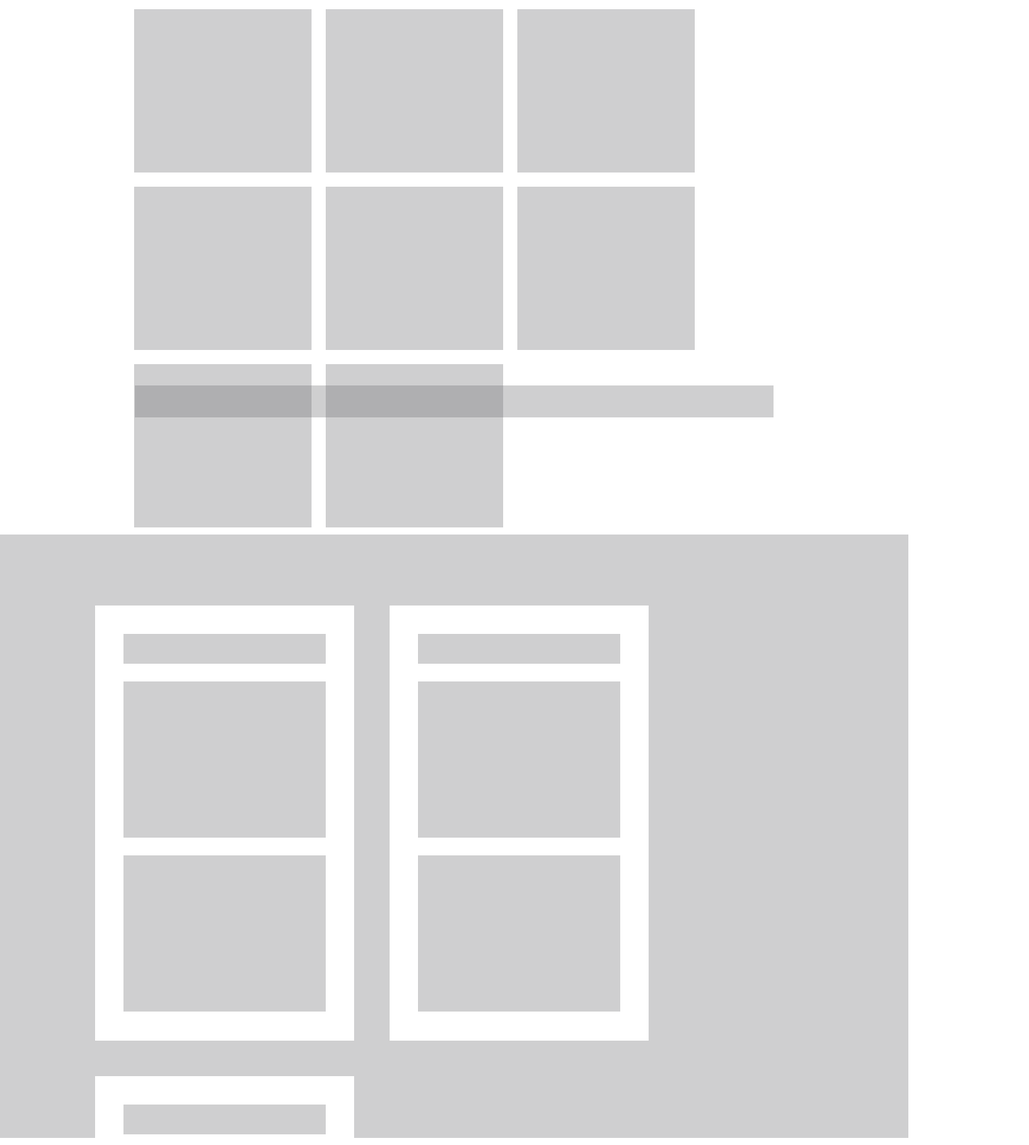
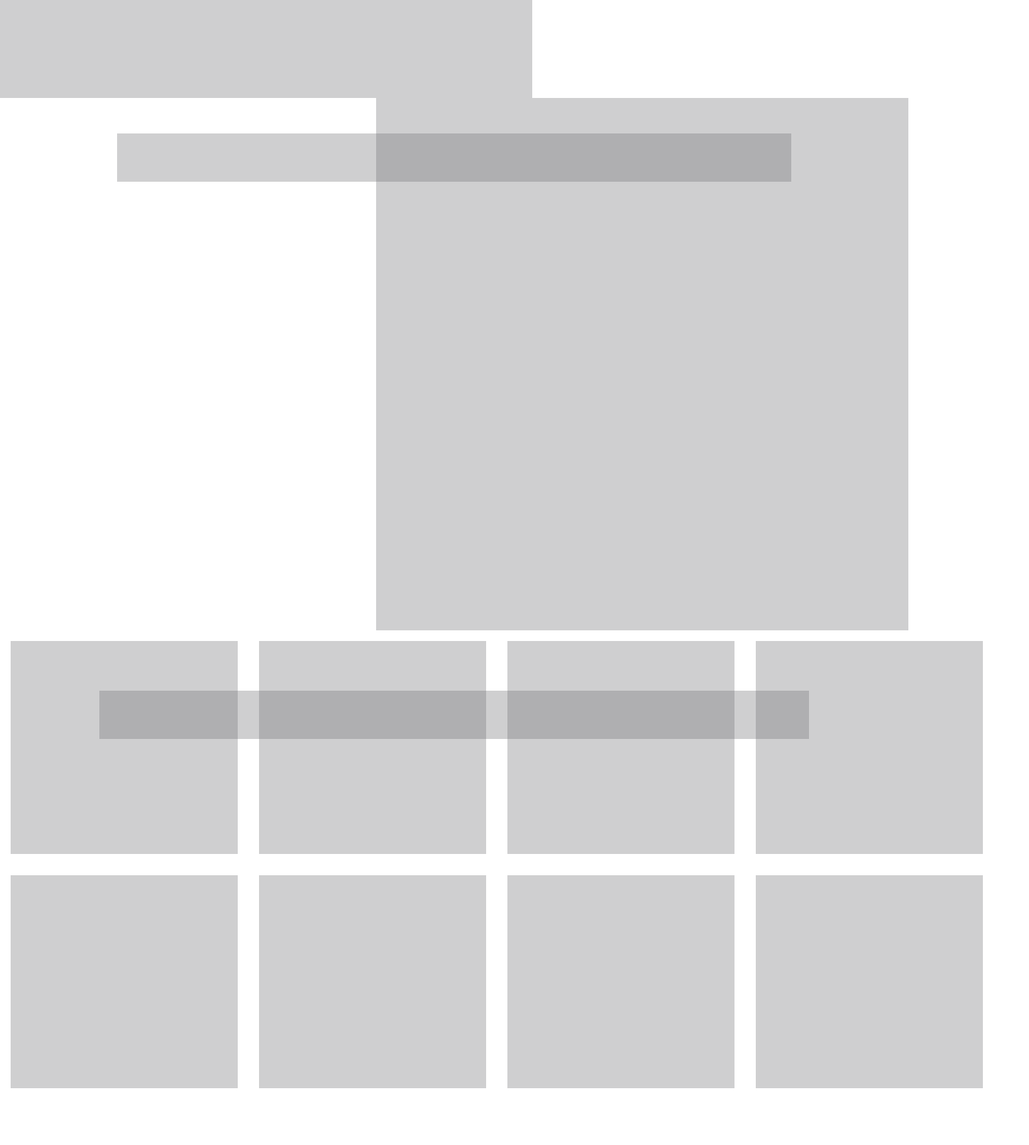
Before and after one commit to anushka1706/basic-html-css-test-1-anushka1706, a plain HTML site: page index.html in a window 1280 px wide. Shown: the part 827-2440 px from the top of the page at 71% size, 1450 px wide, since content can reach past the window. Drawn offline with Linux system fonts and the light colour scheme.

Commit message:
updated design

```diff
--- a/style.css
+++ b/style.css
@@ -44,89 +44,94 @@
   left: 50%;
   transform: translate(-50%, 0);
 }
-.row-1 {
-  margin: 30px auto;
-  height: 50px;
-  width: 650px;
+.row-1,.row-2,.row-3 {
+  margin: 40px auto;
+  height: 68px;
+  width: 750px;
 }
 .row-2 {
-  top: 615px;
-  margin: 15px auto;
-  height: 50px;
-  width: 790px;
+  top: 875px;
+  margin: 30px auto;
+  width: 950px;
   transform: translate(-50%, 0);
 }
 .row-3 {
-  top: 1270px;
-  height: 45px;
-  width: 900px;
+  top: 1650px;
+  width: 1000px;
+  margin: 40px auto;
 }
 .col-1 {
-  height: 550px;
+  height: 750px;
   width: 100%;
-  margin: 25px auto;
-  margin-top: 10px;
+  margin: 30px 0 150px 0;
+  margin-top: 35px;
 }
 .col-1-section-1,
 .col-1-section-2 {
   float: left;
-  width: 49%;
-  height: 500px;
-  padding-right: 5px;
+  width: 750px;
+  height: 750px;
 }
 .col-1-section-2 {
   float: right;
+
 }
 .col-2 {
   clear: both;
-  height: 500px;
-  margin: 100px auto;
+  height:670px;
+  width:auto;
+  margin: 55px 0;
 }
 .div-col-2 {
-  width: 72%;
-  height: 480px;
-  margin: 0 auto;
+  width: 1400px;
+  height: 650px;
+  margin: 20px auto;
   margin-bottom: 25px;
 }
 .section-2 {
-  width: 250px;
-  height: 230px;
-  margin: 10px 10px;
+  width: 320px;
+  height: 300px;
   float: left;
+  margin: 15px 15px;
 }
 .col-3 {
   clear: both;
-  height: 750px;
+  height: 880px;
   padding: 50px;
   margin: 20px auto;
   margin-top: 130px;
 }
 .div-col-3 {
-  width: 90%;
-  height: auto;
-  margin: 25px auto;
+  width: 1400px;
+  height: 920px;
+  margin: 10px auto;
+  padding: 0;
 }
 .col-3-section {
-  width: 335px;
+  width: 390px;
   float: left;
-  height: 583px;
-  margin: 25px 25px;
+  padding: 10px;
+  height: 750px;
   background-color: white;
-  padding: 15px;
+  margin: 35px 30px 30px 25px;
 }
 .col-3-p-1,
 .col-3-p-2,
 .col-3-p-3 {
+  box-sizing: border-box;
   height: 42px;
-  width: 285px;
-  margin: 25px;
+  width: 100px;
+  margin: 20px auto;
+  padding:0 175px;
 }
 .col-3-div-1,
 .col-3-div-2,
 .col-3-div-3 {
-  height: 220px;
-  width: 285px;
-  margin: 25px;
+  box-sizing: border-box;
+  height: 310px;
+  width: 100px;
+  margin: 25px auto;
+  padding: 0 175px;
 }
 .row-4 {
   clear: both;
@@ -151,23 +156,23 @@
 .row-4-col-4-3 {
   margin-top: 15px;
   width: 240px;
-  height: 50px;
+  height: 65px;
   float: left;
 }
 .row-4-col-4-4 {
   margin-top: 15px;
   width: 240px;
-  height: 50px;
+  height: 65px;
   float: right;
 }
 .row-5 {
-  height: 350px;
+  height: 270px;
   clear: both;
   padding: 30px;
 }
 .col-4 {
   width: 700px;
-  height: 350px;
+  height: 270px;
   background-color: whitesmoke;
 }
 .col-4-1 {
```
